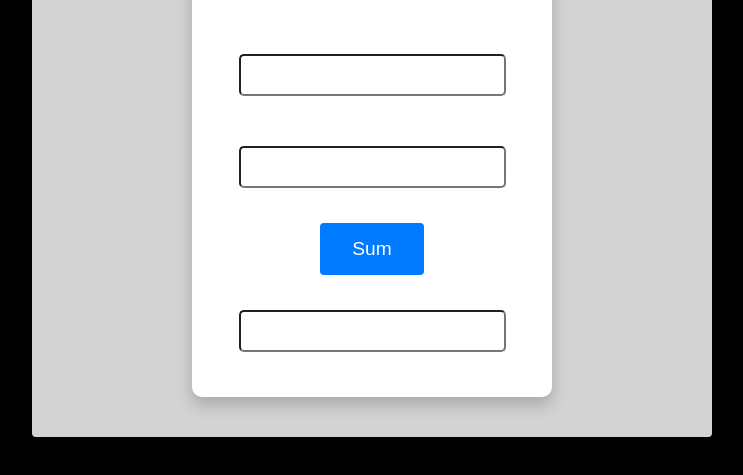
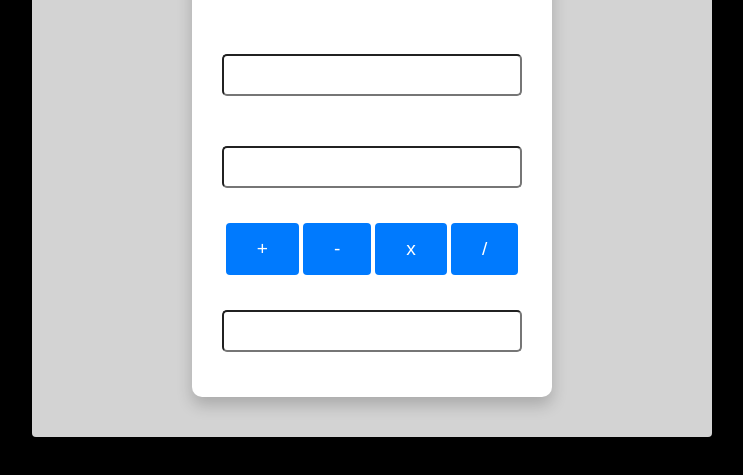
Before and after one commit to Wendelsena/bootcamp-devjr-modulo3-calc, a plain HTML site: page index.html in a window 1280 px wide. Shown: the part 139-614 px from the top of the page, without its empty margins (268-1011 px from the left). Drawn offline with Linux system fonts and the light colour scheme.

Commit message:
closes #4 - Implement the 4 mathematical operations

```diff
--- a/index.html
+++ b/index.html
@@ -11,15 +11,23 @@
     <div class="container">
         <div class="calc">
             <h1>Calculator</h1>
-            <input type="number"/>
-            <input type="number"/>
-            <button>Sum</button>
-            <input type="text" readonly/>
+            <input id="num1" type="number"/>
+            <input id="num2" type="number"/>
+
+            <div>
+                <button onclick="calc('+')">+</button>
+                <button onclick="calc('-')">-</button>
+                <button onclick="calc('*')">x</button>
+                <button onclick="calc('/')">/</button>
+            </div>
+
+            <input id="output" type="text" readonly/>
             </div>
         <div class="history">
 
         </div>
     </div>
 
+    <script src="script.js"></script>
 </body>
 </html>
--- /dev/null
+++ b/script.js
@@ -0,0 +1,14 @@
+function calc(op) {
+    var num1 = parseFloat(document.getElementById("num1").value);
+    var num2 = parseFloat(document.getElementById("num2").value);
+    var output = 0;
+
+   switch(op) {
+        case '+' : output = num1 + num2; break;
+        case '-' : output = num1 - num2; break;
+        case '*' : output = num1 * num2; break;
+        case '/' : output = num1 / num2; break;
+   }
+
+    document.getElementById("output").value = output;
+}
--- a/style.css
+++ b/style.css
@@ -27,6 +27,7 @@ body {
 
 input {
     height: 22px;
+    width: 280px;
     padding: 8px;
     font-size: 1.2em;
     margin: 15px 70px;
@@ -39,11 +40,12 @@ input[type=number]:focus {
     border: 1px solid #74d0ff;
 }
 
+
 button {
     background-color: #007afe;
     border: none;
     color: #fff;
-    padding: 15px 32px;
+    padding: 15px 31px;
     text-decoration: none;
     font-size: 1.2rem;
     border-radius: 4px;
```
